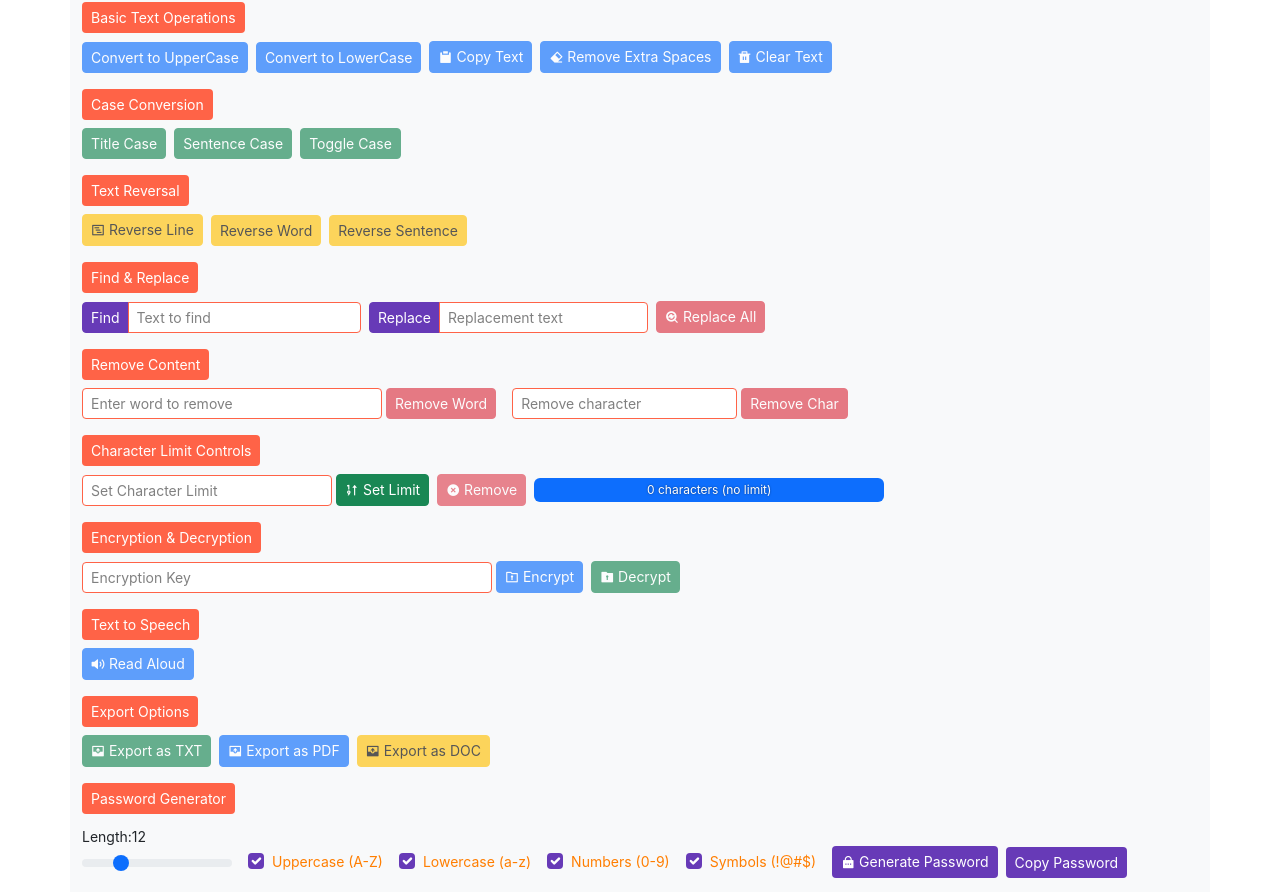
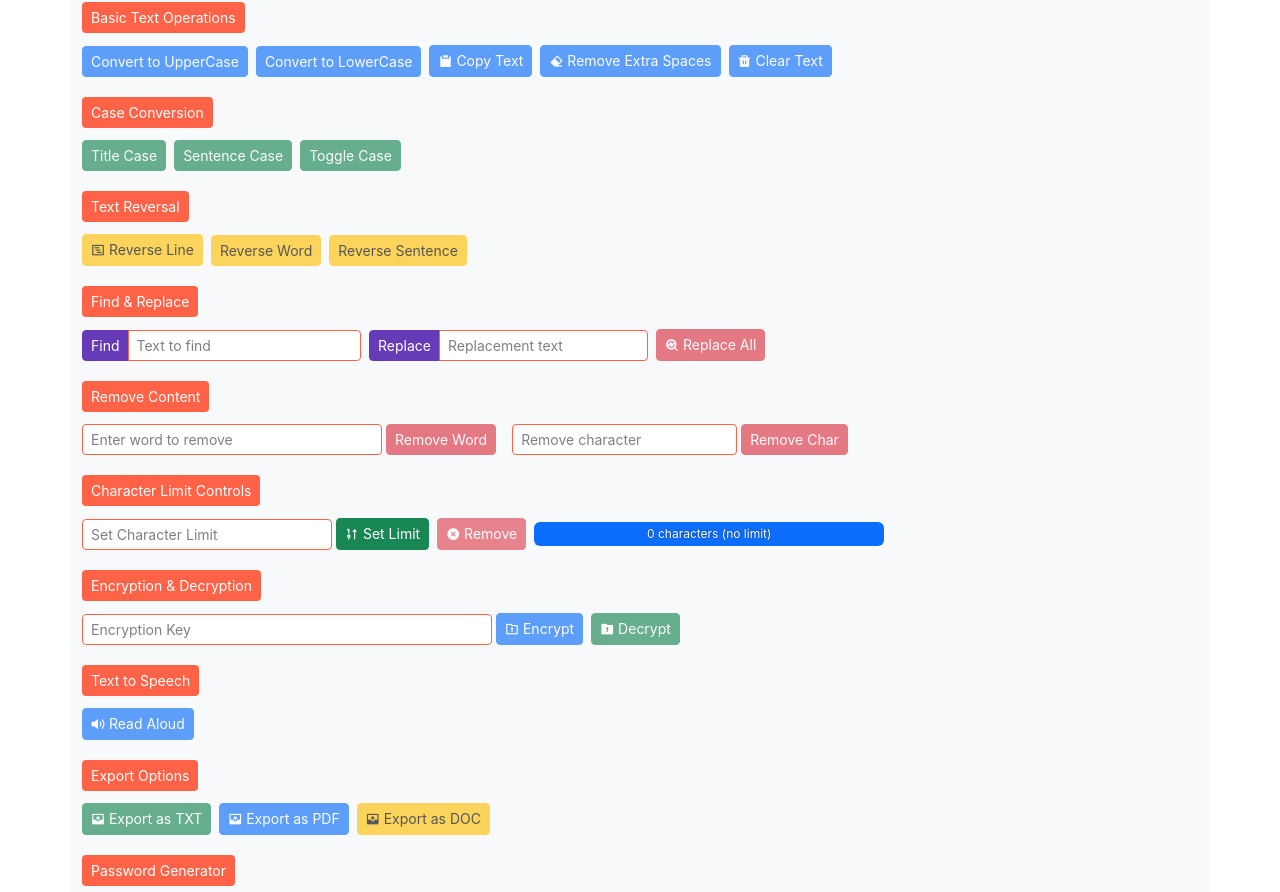
Before and after one commit to abhisheksinhagithub/text-tool-master, a React (Create React App) app: page / in a window 1280 px wide. Shown: the part 376-1268 px from the top of the page. Built offline with nearby package versions, Linux system fonts and the light colour scheme.

Commit message:
fixed all issues

```diff
--- a/src/components/Basic_Op.js
+++ b/src/components/Basic_Op.js
@@ -44,11 +44,11 @@ function Basic_Op({ text, setText }) {
         Basic Text Operations
       </button>
 
-      <button disabled={text.length === 0} onClick={handleUpClick} type="button" className="btn btn-primary btn-sm me-2">Convert to UpperCase</button>
-      <button disabled={text.length === 0} onClick={handleLowClick} type="button" className="btn btn-primary btn-sm me-2">Convert to LowerCase</button>
-      <button disabled={text.length === 0} onClick={handleCopy} type="button" className="btn btn-primary btn-sm me-2"> <i className="ri-clipboard-fill"></i> Copy Text</button>
-      <button disabled={text.length === 0} onClick={handleRemoveSpaces} type="button" className="btn btn-primary btn-sm me-2"><i className="ri-eraser-fill"></i> Remove Extra Spaces</button>
-      <button disabled={text.length === 0} onClick={handleClear} type="button" className="btn btn-primary btn-sm me-2"><i className="ri-delete-bin-fill"></i> Clear Text</button>
+      <button disabled={text.length === 0} onClick={handleUpClick} type="button" className="btn btn-primary btn-sm me-2 my-1">Convert to UpperCase</button>
+      <button disabled={text.length === 0} onClick={handleLowClick} type="button" className="btn btn-primary btn-sm me-2 my-1">Convert to LowerCase</button>
+      <button disabled={text.length === 0} onClick={handleCopy} type="button" className="btn btn-primary btn-sm me-2 my-1"> <i className="ri-clipboard-fill"></i> Copy Text</button>
+      <button disabled={text.length === 0} onClick={handleRemoveSpaces} type="button" className="btn btn-primary btn-sm me-2 my-1"><i className="ri-eraser-fill"></i> Remove Extra Spaces</button>
+      <button disabled={text.length === 0} onClick={handleClear} type="button" className="btn btn-primary btn-sm me-2 my-1"><i className="ri-delete-bin-fill"></i> Clear Text</button>
     </div>
   )
 }
--- a/src/components/Case_Conversion.js
+++ b/src/components/Case_Conversion.js
@@ -47,9 +47,9 @@ function Case_Conversion({ text, setText }) {
         Case Conversion
       </button>
 
-      <button disabled={text.length === 0} onClick={handleTitleCase} type="button" className="btn btn-success btn-sm me-2">Title Case</button>
-      <button disabled={text.length === 0} onClick={handleSentenceCase} type="button" className="btn btn-success btn-sm me-2">Sentence Case</button>
-      <button disabled={text.length === 0} onClick={handleToggleCase} type="button" className="btn btn-success btn-sm me-2">Toggle Case</button>
+      <button disabled={text.length === 0} onClick={handleTitleCase} type="button" className="btn btn-success btn-sm me-2 my-1">Title Case</button>
+      <button disabled={text.length === 0} onClick={handleSentenceCase} type="button" className="btn btn-success btn-sm me-2 my-1">Sentence Case</button>
+      <button disabled={text.length === 0} onClick={handleToggleCase} type="button" className="btn btn-success btn-sm me-2 my-1">Toggle Case</button>
     </div>
   )
 }
--- a/src/components/Character_Limit_Controls.js
+++ b/src/components/Character_Limit_Controls.js
@@ -91,7 +91,7 @@ function Character_Limit_Controls({ text, setText, mode }) {
             </button>
 
             <div className="d-flex align-items-center">
-                <div className="input-group me-1" style={{ width: '250px' }}>
+                <div className="input-group me-1 my-1" style={{ width: '250px' }}>
                     <input
                         ref={inputRef}
                         type="number"
@@ -115,7 +115,7 @@ function Character_Limit_Controls({ text, setText, mode }) {
                 </div>
 
                 <button
-                    className="btn btn-success btn-sm me-2"
+                    className="btn btn-success btn-sm me-2 my-1"
                     onClick={setLimit}
                     disabled={!inputValue || isLimitEnabled}
                     aria-label="Set character limit"
@@ -128,7 +128,7 @@ function Character_Limit_Controls({ text, setText, mode }) {
                 </button>
 
                 <button
-                    className="btn btn-danger btn-sm me-2"
+                    className="btn btn-danger btn-sm me-2 my-1"
                     onClick={removeLimit}
                     disabled={!isLimitEnabled}
                     aria-label="Remove character limit"
@@ -141,7 +141,7 @@ function Character_Limit_Controls({ text, setText, mode }) {
                 </button>
 
                 <div className="flex-grow-1">
-                    <div className="progress" style={{ height: '24px', width: '350px', position: 'relative' }}>
+                    <div className="progress my-1" style={{ height: '24px', width: '350px', position: 'relative' }}>
                         <div
                             className={`progress-bar ${getProgressBarColor()} text-white`}
                             role="progressbar"
--- a/src/components/Encrypt_Decrypt.js
+++ b/src/components/Encrypt_Decrypt.js
@@ -109,7 +109,7 @@ function Encrypt_Decrypt({ text, setText, mode }) {
             </button>
 
             <div className="d-flex align-items-center">
-                <div className="input-group me-1" style={{ width: '410px' }}>
+                <div className="input-group me-1 my-1" style={{ width: '410px' }}>
                     <input
                         type="password"
                         className="form-control form-control-sm custom-textarea"
@@ -128,7 +128,7 @@ function Encrypt_Decrypt({ text, setText, mode }) {
                 </div>
 
                 <button
-                    className="btn btn-primary btn-sm me-2"
+                    className="btn btn-primary btn-sm me-2 my-1"
                     onClick={handleEncrypt}
                     disabled={!text.trim() || isEncrypted}
                 >
@@ -136,7 +136,7 @@ function Encrypt_Decrypt({ text, setText, mode }) {
                 </button>
 
                 <button
-                    className="btn btn-success btn-sm me-2"
+                    className="btn btn-success btn-sm me-2 my-1"
                     onClick={handleDecrypt}
                     disabled={!isEncrypted}
                 >
--- a/src/components/Export.js
+++ b/src/components/Export.js
@@ -106,13 +106,13 @@ function Export(props) {
         Export Options
       </button>
 
-      <button disabled={!props.text.trim()} onClick={exportAsTXT} className="btn btn-success btn-sm me-2">
+      <button disabled={!props.text.trim()} onClick={exportAsTXT} className="btn btn-success btn-sm me-2 my-1">
         <i className="ri-export-fill"></i> Export as TXT
       </button>
-      <button disabled={!props.text.trim()} onClick={exportAsPDF} className="btn btn-primary btn-sm me-2">
+      <button disabled={!props.text.trim()} onClick={exportAsPDF} className="btn btn-primary btn-sm me-2 my-1">
         <i className="ri-export-fill"></i> Export as PDF
       </button>
-      <button disabled={!props.text.trim()} onClick={exportAsDOC} className="btn btn-warning btn-sm me-2">
+      <button disabled={!props.text.trim()} onClick={exportAsDOC} className="btn btn-warning btn-sm me-2 my-1">
         <i className="ri-export-fill"></i> Export as DOC
       </button>
     </div>
--- a/src/components/Find_and_Replace.js
+++ b/src/components/Find_and_Replace.js
@@ -61,7 +61,7 @@ function Find_and_Replace({ text, setText, mode }) {
 
             <div className="d-flex align-items-center gap-2">
                 {/* Find Input */}
-                <div className="col-md-3">
+                <div className="col-md-3 my-1">
                     <div className="input-group input-group-sm">
                         <span className="input-group-text" style={{
                             backgroundColor: '#673ab7',
@@ -87,7 +87,7 @@ function Find_and_Replace({ text, setText, mode }) {
                 </div>
 
                 {/* Replace Input */}
-                <div className="col-md-3">
+                <div className="col-md-3 my-1">
                     <div className="input-group input-group-sm">
                         <span className="input-group-text" style={{
                             backgroundColor: '#673ab7',
@@ -118,7 +118,7 @@ function Find_and_Replace({ text, setText, mode }) {
                         disabled={text.length === 0 || findText.length === 0 || replaceText.length === 0}
                         onClick={handleFindReplace}
                         type="button"
-                        className="btn btn-danger btn-sm"
+                        className="btn btn-danger btn-sm my-1"
 
                     >
                         <i className="ri-find-replace-fill"></i> Replace All
--- a/src/components/Password.js
+++ b/src/components/Password.js
@@ -69,7 +69,7 @@ function Password({ setText }) {
 
             <div className="d-flex align-items-center flex-wrap">
                 {/* Range Input - Made compact */}
-                <div className="me-3" style={{ minWidth: "150px" }}>
+                <div className="me-3 my-1" style={{ minWidth: "150px" }}>
                     <label className="form-label small mb-1 d-block">Length:{passwordLength}</label>
                     <div className="d-flex align-items-center">
                         <input
@@ -86,7 +86,7 @@ function Password({ setText }) {
 
                 {/* Checkboxes - Uniform small styling */}
                 <div className="d-flex flex-wrap mt-4">
-                    <div className="form-check form-check-inline">
+                    <div className="form-check form-check-inline my-1">
                         <input
                             className="form-check-input"
                             type="checkbox"
@@ -106,7 +106,7 @@ function Password({ setText }) {
                             Uppercase (A-Z)
                         </label>
                     </div>
-                    <div className="form-check form-check-inline">
+                    <div className="form-check form-check-inline my-1">
                         <input
                             className="form-check-input"
                             type="checkbox"
@@ -126,7 +126,7 @@ function Password({ setText }) {
                             Lowercase (a-z)
                         </label>
                     </div>
-                    <div className="form-check form-check-inline">
+                    <div className="form-check form-check-inline my-1">
                         <input
                             className="form-check-input"
                             type="checkbox"
@@ -146,7 +146,7 @@ function Password({ setText }) {
                             Numbers (0-9)
                         </label>
                     </div>
-                    <div className="form-check form-check-inline">
+                    <div className="form-check form-check-inline my-1">
                         <input
                             className="form-check-input"
                             type="checkbox"
@@ -167,12 +167,12 @@ function Password({ setText }) {
                     </div>
                 </div>
 
-                <button onClick={generatePassword} type="button" className="btn btn-sm mt-4 me-2" style={{
+                <button onClick={generatePassword} type="button" className="btn btn-sm mt-4 me-2 my-1" style={{
                     backgroundColor: '#673ab7',
                     color: 'white'
                 }}> <i className="ri-lock-password-fill"></i> Generate Password</button>
 
-                <button onClick={copyPassword} type="button" className="btn btn-sm mt-4 me-2" style={{
+                <button onClick={copyPassword} type="button" className="btn btn-sm mt-4 me-2 my-1" style={{
                     backgroundColor: '#673ab7',
                     color: 'white'
                 }}>Copy Password</button>
--- a/src/components/Remove_Content.js
+++ b/src/components/Remove_Content.js
@@ -65,7 +65,7 @@ function Remove_Content({ text, setText, mode }) {
 
             <div className="d-flex align-items-center">
                 {/* Word Removal */}
-                <div className="input-group me-1" style={{ width: '300px' }}>
+                <div className="input-group me-1 my-1" style={{ width: '300px' }}>
                     <input
                         type="text"
                         className="form-control form-control-sm custom-textarea"
@@ -84,7 +84,7 @@ function Remove_Content({ text, setText, mode }) {
                 </div>
 
                 <button
-                    className="btn btn-danger btn-sm me-3"
+                    className="btn btn-danger btn-sm me-3 my-1"
                     onClick={handleRemoveWord}
                     disabled={!wordToRemove.trim() || !text.trim()}
 
@@ -93,7 +93,7 @@ function Remove_Content({ text, setText, mode }) {
                 </button>
 
                 {/* Character Removal */}
-                <div className="input-group me-1" style={{ width: '225px' }}>
+                <div className="input-group me-1 my-1" style={{ width: '225px' }}>
                     <input
                         type="text"
                         maxLength={1}
@@ -113,7 +113,7 @@ function Remove_Content({ text, setText, mode }) {
 
                 </div>
                 <button
-                    className="btn btn-danger btn-sm"
+                    className="btn btn-danger btn-sm me-3 my-1"
                     onClick={handleRemoveChar}
                     disabled={!charToRemove || !text.trim()}
                 >
--- a/src/components/Text_Reversal.js
+++ b/src/components/Text_Reversal.js
@@ -50,9 +50,9 @@ function Text_Reversal({text, setText}) {
                 Text Reversal
             </button>
 
-            <button disabled={text.length === 0} onClick={handleReverseLine} type="button" className="btn btn-warning btn-sm me-2"><i className="ri-timeline-view"></i> Reverse Line</button>
-            <button disabled={text.length === 0} onClick={handleReverseWord} type="button" className="btn btn-warning btn-sm me-2">Reverse Word</button>
-            <button disabled={text.length === 0} onClick={handleReverseSentence} type="button" className="btn btn-warning btn-sm me-2">Reverse Sentence</button>
+            <button disabled={text.length === 0} onClick={handleReverseLine} type="button" className="btn btn-warning btn-sm me-2 my-1"><i className="ri-timeline-view"></i> Reverse Line</button>
+            <button disabled={text.length === 0} onClick={handleReverseWord} type="button" className="btn btn-warning btn-sm me-2 my-1">Reverse Word</button>
+            <button disabled={text.length === 0} onClick={handleReverseSentence} type="button" className="btn btn-warning btn-sm me-2 my-1">Reverse Sentence</button>
     </div>
   )
 }
--- a/src/components/Text_to_Speech.js
+++ b/src/components/Text_to_Speech.js
@@ -93,7 +93,7 @@ function Text_to_Speech({ text, mode }) {
           disabled={!text.trim()}
           onClick={handleTextToSpeech}
           type="button"
-          className={`btn btn-sm ${isSpeaking ? 'btn-danger' : 'btn-primary'}`}
+          className={`btn btn-sm ${isSpeaking ? 'btn-danger' : 'btn-primary'} my-1`}
         >
           <i className={`ri-${isSpeaking ? 'stop-fill' : 'volume-up-fill'}`}></i>
           {isSpeaking ? ' Stop' : ' Read Aloud'}
@@ -102,7 +102,7 @@ function Text_to_Speech({ text, mode }) {
         {/* Voice Selection */}
         {voices.length > 0 && (
           <select
-            className="form-select form-select-sm"
+            className="form-select form-select-sm my-1"
             value={voices.indexOf(voice)}
             onChange={(e) => setVoice(voices[e.target.value])}
             style={{
--- a/src/components/Voice_Command.js
+++ b/src/components/Voice_Command.js
@@ -337,7 +337,7 @@ function Voice_Command({ setText, text }) {
       <button
         onClick={handleStartListening}
         type="button"
-        className={`btn btn-sm me-2 ${isListening ? 'btn-success' : 'btn-primary'}`}
+        className={`btn btn-sm me-2 my-1 ${isListening ? 'btn-success' : 'btn-primary'}`}
         disabled={isListening}
       >
         <i className="ri-speak-line me-1"></i>
@@ -348,7 +348,7 @@ function Voice_Command({ setText, text }) {
         <button
           onClick={handleStopListening}
           type="button"
-          className="btn btn-sm btn-danger me-2"
+          className="btn btn-sm btn-danger me-2 my-1"
         >
           <i className='ri-stop-fill'></i> Stop
         </button>
@@ -357,7 +357,7 @@ function Voice_Command({ setText, text }) {
       <button
         onClick={toggleShortcuts}
         type="button"
-        className={`btn btn-sm me-2 ${shortcutsEnabled ? 'btn-success' : 'btn-primary'}`}
+        className={`btn btn-sm me-2 my-1 ${shortcutsEnabled ? 'btn-success' : 'btn-primary'}`}
         disabled={text.length === 0}
       >
         <i className="ri-command-fill"></i> Shortcuts {shortcutsEnabled ? '(ON)' : '(OFF)'}
```
Also changed, not shown: src/App.css (+10 -0 lines).
